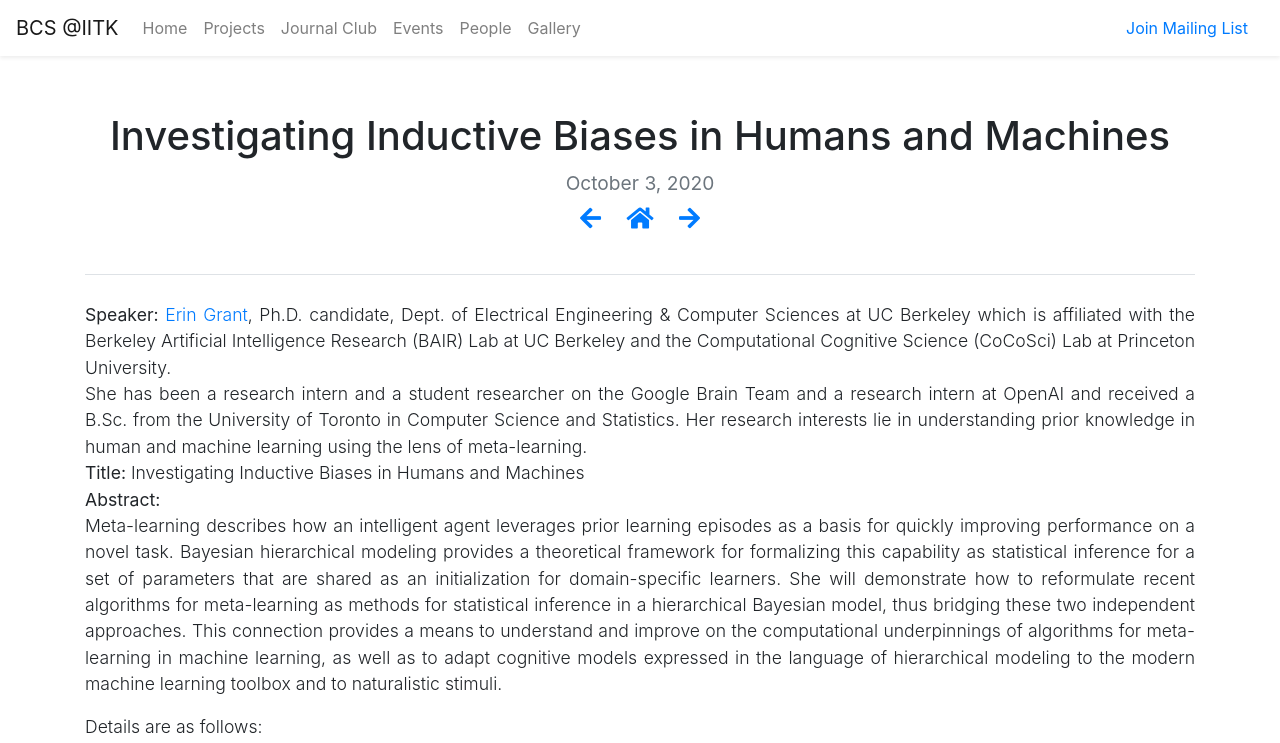
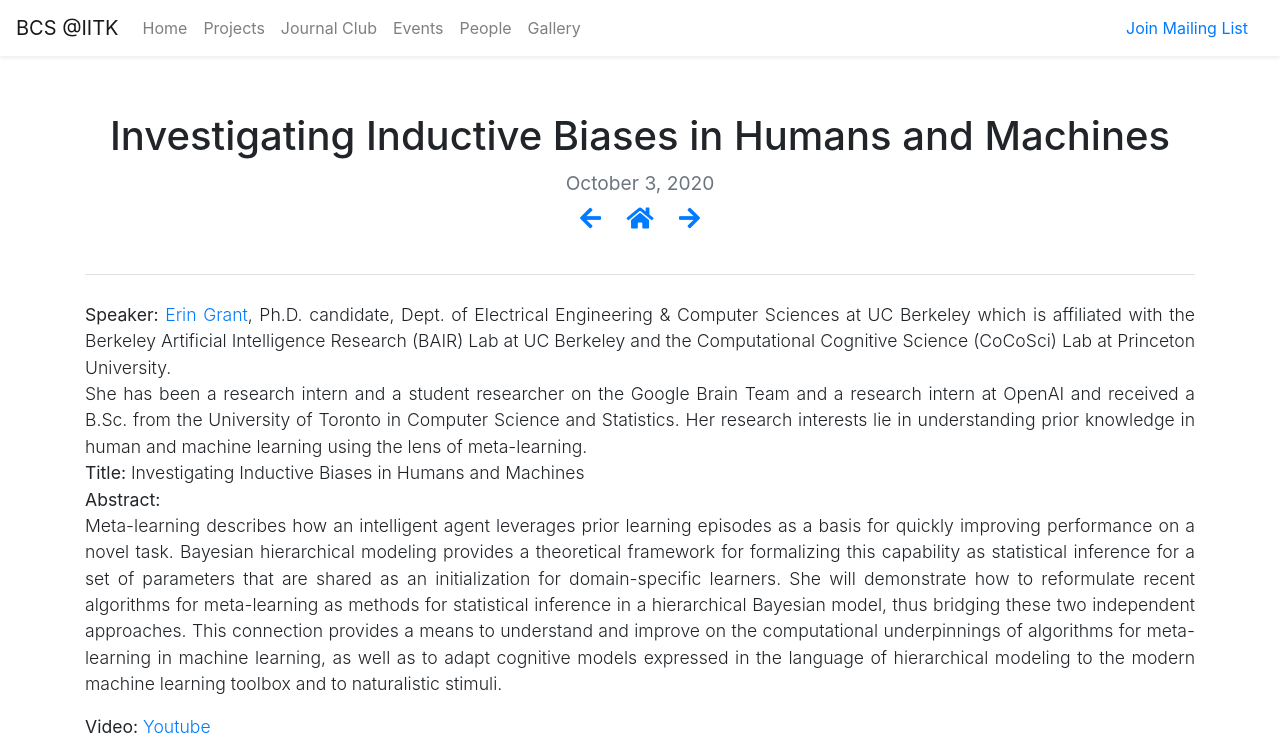
Before and after one commit to bcs-iitk/bcs-iitk.github.io, a Jekyll site: the page built from journal-club/_posts/2020-10-03-Investigating_Inductive_Biases_in_Humans_and_Machines.md, in a window 1280 px wide and 1374 px high. Shown: the top 743 px of the window. Built offline with Jekyll 4.4.1, drawn with Linux system fonts in a browser that asks for light colours; nearby versions of some CDN libraries; some of the changed text lies outside the part shown.

Commit message:
Update after Erin's talk
removed meeting details and embedded the youtube video

```diff
--- a/journal-club/_posts/2020-10-03-Investigating_Inductive_Biases_in_Humans_and_Machines.md
+++ b/journal-club/_posts/2020-10-03-Investigating_Inductive_Biases_in_Humans_and_Machines.md
@@ -14,16 +14,6 @@
 **Abstract:**
 <br>Meta-learning describes how an intelligent agent leverages prior learning episodes as a basis for quickly improving performance on a novel task. Bayesian hierarchical modeling provides a theoretical framework for formalizing this capability as statistical inference for a set of parameters that are shared as an initialization for domain-specific learners. She will demonstrate how to reformulate recent algorithms for meta-learning as methods for statistical inference in a hierarchical Bayesian model, thus bridging these two independent approaches. This connection provides a means to understand and improve on the computational underpinnings of algorithms for meta-learning in machine learning, as well as to adapt cognitive models expressed in the language of hierarchical modeling to the modern machine learning toolbox and to naturalistic stimuli.<br>
 
-Details are as follows:<br>
-Date : 04-10-2020 (this Sunday)<br>
-Time : 6:30 PM <br>
-
-
-<!--**Slide:** [Link](https://drive.google.com/file/d/1bvzZSB9BrHcEV0idbWQN_oo45o1zfdLg/view?usp=sharing) <br>
-**Video:** [Youtube](https://www.youtube.com/watch?v=55xIFjvQsL8&feature=youtu.be) <br>
-<iframe width="560" height="315" src="https://www.youtube.com/embed/55xIFjvQsL8" frameborder="0" allow="accelerometer; autoplay; clipboard-write; encrypted-media; gyroscope; picture-in-picture" allowfullscreen></iframe>
-**Connect with the Speaker on -**
-* <a href="https://www.facebook.com/vivek.gupta.3150" target="_blank">Facebook</a>
-* <a href="https://www.linkedin.com/in/keviv9/" target="_blank">LinkedIn</a>
-* <a href="https://anciitk.in/blog/CaRE/4/" target="_blank">AnC Council Interview</a>
--->
+<!--**Slide:** [Link](https://drive.google.com/file/d/1bvzZSB9BrHcEV0idbWQN_oo45o1zfdLg/view?usp=sharing) <br>-->
+**Video:** [Youtube](https://www.youtube.com/watch?v=pBt0S221QRA&feature=youtu.be) <br>
+<iframe width="560" height="315" src="https://www.youtube.com/embed/pBt0S221QRA" frameborder="0" allow="accelerometer; autoplay; clipboard-write; encrypted-media; gyroscope; picture-in-picture" allowfullscreen></iframe>
```
